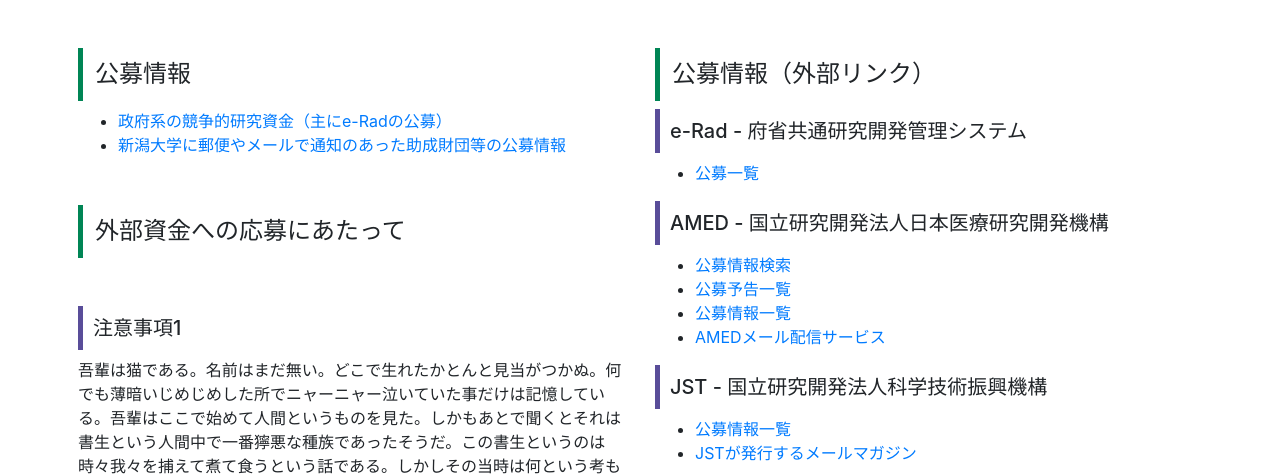
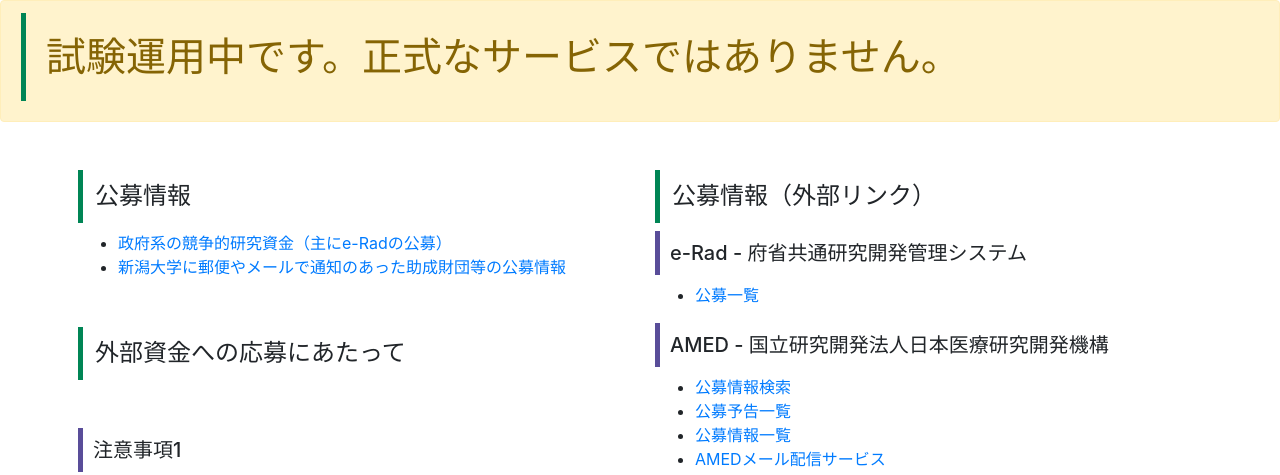
Before and after one commit to sanadaharuna/shikin, a Django app: page / in a window 1280 px wide. Shown: the part 56-531 px from the top of the page. Run offline with Django 3.2, Linux system fonts and the light colour scheme; some libraries are stand-ins or nearby versions.

Commit message:
add message of "test phase"

```diff
--- a/src/templates/_base.html
+++ b/src/templates/_base.html
@@ -22,6 +22,10 @@
             <span class="navbar-toggler-icon"></span>
         </button>
     </nav>
+
+    <div class="alert alert-warning" role="alert">
+        <h1>試験運用中です。正式なサービスではありません。</h1>
+    </div>
 
     {% block content %}
     {% endblock %}
```
